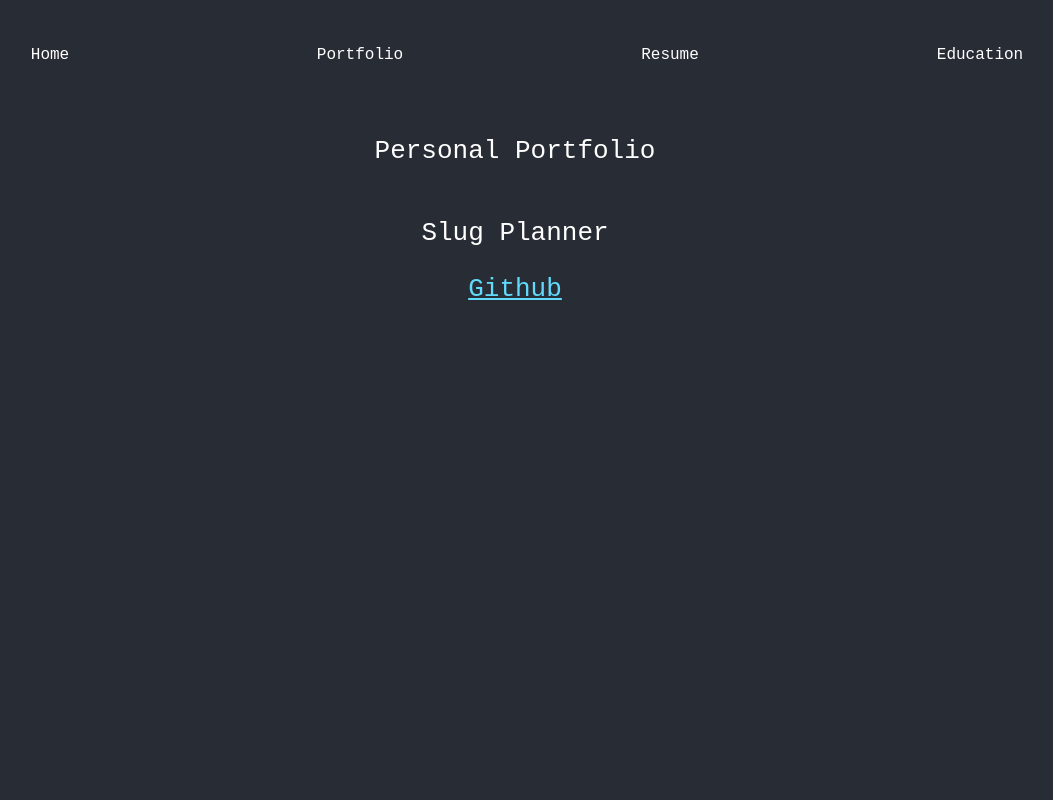
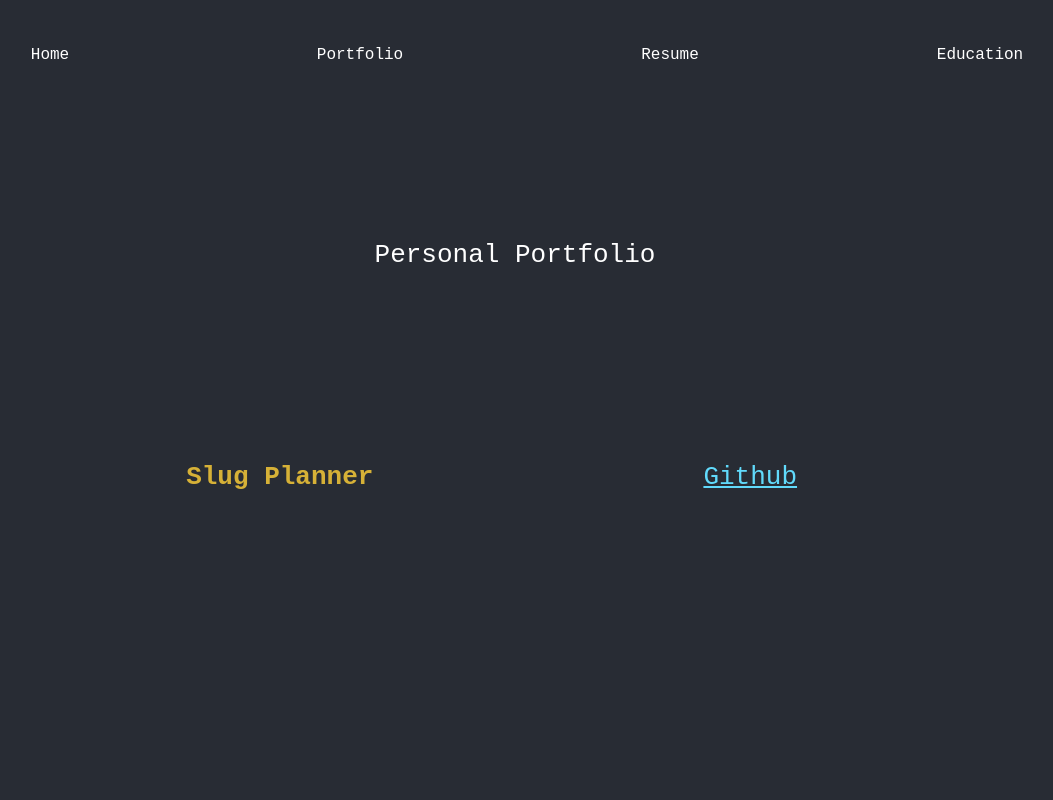
Before and after one commit to jinhwanlee2/jinhwanlee2.github.io, a React (Create React App) app: page / in a window 1280 px wide. Both pictures are taken after a click on the item "Portfolio". Shown: the top 800 px of the page, without its empty margins (125-1178 px from the left). Built offline with nearby package versions, Linux system fonts and the light colour scheme.

Commit message:
Formatted portfolio for future projects and editted Resume page

```diff
--- a/src/App.css
+++ b/src/App.css
@@ -55,6 +55,22 @@
   }
   to {
     transform: translateY(0);
+    opacity: 1;
+  }
+}
+
+.slideBottoUp {
+  animation-name: slideBottoUp;
+  animation-timing-function: ease-in;
+}
+
+@keyframes slideBottoUp {
+  from {
+    transform: translateY(150px);
+    opacity: 0;
+  }
+  to {
+    transform: translateY(0px);
     opacity: 1;
   }
 }
@@ -152,9 +168,83 @@
   font-size: 20px;
 }
 
+.download-button {
+  padding: 10px 20px;
+  background-color: #8849a1;
+  color: white;
+  border: none;
+  border-radius: 4px;
+  cursor: pointer;
+  font-size: 16px;
+  font-family: 'Courier New', Courier, monospace;
+  transition: background-color 0.2s;
+  margin-bottom: 20px;
+}
+
+.download-button:hover {
+  background-color: #561a6e;
+}
+
+.download-button:active {
+  background-color: #bd50f0;
+}
+
+.hidden {
+  opacity: 0;
+  filter: blur(5px);
+  transform: translateX(-100%);
+  transition: all 1s;
+}
+
+.show {
+  opacity: 1;
+  filter: blur(0);
+  transform: translateX(0);
+}
+
+.portfolio-title {
+  margin-top: 150px; /* Adjust the margin as needed */
+}
+
+.project-details {
+  display: grid;
+  grid-template-columns: 1fr 1fr 1fr;
+  align-items: center;
+  margin-top: 150px;
+}
+
+.project-video {
+  font-weight: bold;
+  color:rgb(214, 177, 55);
+  grid-column: 1;
+}
+
+.project-link {
+  grid-column: 3;
+}
+
 .Name {
   margin-top: 250px;
   color:rgb(233, 169, 199)
+}
+
+.Portfolio-header {
+  display: grid;
+  flex-direction: column;
+  align-items: center;
+  justify-content: center;
+  font-size: calc(10px + 2vmin);
+  color: white;
+}
+
+.project-name {
+  padding: 1rem;
+  margin: 0 0.5rem;
+}
+
+.project-video {
+  padding: 1rem;
+  margin: 0 0.5rem;
 }
 
 .Resume-title {
@@ -165,6 +255,14 @@
   font-size: 30px;
   font-weight: bold;
   max-height: 70px;
+}
+
+section {
+  display: grid;
+  place-items: center;
+  align-items: center;
+  min-height: 100vh;
+  margin: 0;
 }
 
 .tab-bar {
--- a/src/Home.js
+++ b/src/Home.js
@@ -34,7 +34,7 @@
               'Coder'
             ]}
             multiTextDelay={2000}
-            typeSpeed={40}
+            typeSpeed={100}
             multiTextLoop
             />
 
--- a/src/Portfolio.js
+++ b/src/Portfolio.js
@@ -1,18 +1,41 @@
 import YouTube from 'react-youtube';
 import './App.css';
+import { useEffect } from 'react';
 
 function App() {
   const videoId = '9Kp97Vv2hnc';
+
+  useEffect(() => {
+    const observer = new IntersectionObserver((entries) => {
+      entries.forEach((entry) => {
+        if (entry.isIntersecting) {
+          entry.target.classList.add('show');
+        } else {
+          entry.target.classList.remove('show');
+        }
+      });
+    });
+
+    const hiddenElements = document.querySelectorAll('.hidden');
+    hiddenElements.forEach((e1) => observer.observe(e1));
+
+    return () => {
+      hiddenElements.forEach((e1) => observer.unobserve(e1));
+    };
+  }, []);
+
   return (
-      <div className="App">
-        <header className="App-header">
-          <p>
+    <div className="Portfolio">
+      <header className="Portfolio-header">
+        <p className="portfolio-title">
           Personal Portfolio
         </p>
-          <p className="Project-title">
+        <div className="project-details" style={{ marginBottom: '40vh' }}>
+          <div className="project-video hidden">
             Slug Planner
-          </p>
             <YouTube videoId={videoId} />
+          </div>
+          <div className="project-link">
             <a
               className="App-link"
               href="https://github.com/BetrosA/academic-planner"
@@ -21,6 +44,13 @@
             >
               Github
             </a>
+          </div>
+          </div>
+        <section className="hidden">Personal Portfolio</section>
+        <section className="hidden">Personal Portfolio</section>
+        <section className="hidden">Personal Portfolio</section>
+        <section className="hidden">Personal Portfolio</section>
+        <section className="hidden">Personal Portfolio</section>
       </header>
     </div>
   );
--- a/src/Resume.js
+++ b/src/Resume.js
@@ -1,15 +1,21 @@
 import './App.css';
-import pdf from './resume.pdf';
-import { Document, Page,} from 'react-pdf';
+import pdf from './resume.PNG';
 
 function App() {
     return (
       <div className="App">
         <header className="App-header">
-          <p className="Resume-title">
+          <p className="Resume-title slideUptoBot animate--fast">
             Resume
           </p>
-
+          <a href="https://drive.google.com/uc?export=download&id=1dwG4uYWXbUqm6HsG4U8tXJGwJUIknrGv" download="resume.pdf" >
+          <button className="download-button">
+            DOWNLOAD
+          </button>
+          </a>
+            <a className="pdf slideBottoUp animate">
+                <img src={pdf}></img>
+            </a>
           <a
             className="App-link"
             href="https://reactjs.org"
```
Lines whose indentation alone changed are shown as unchanged.
